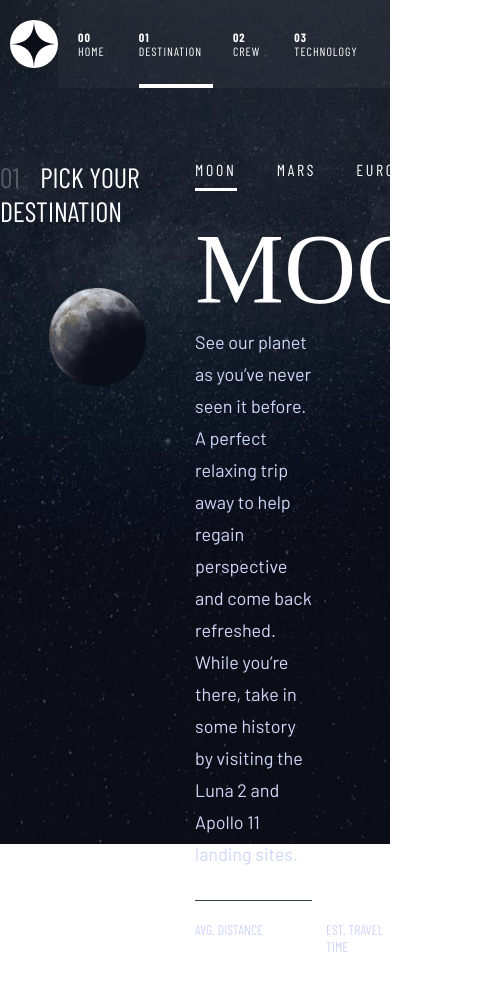
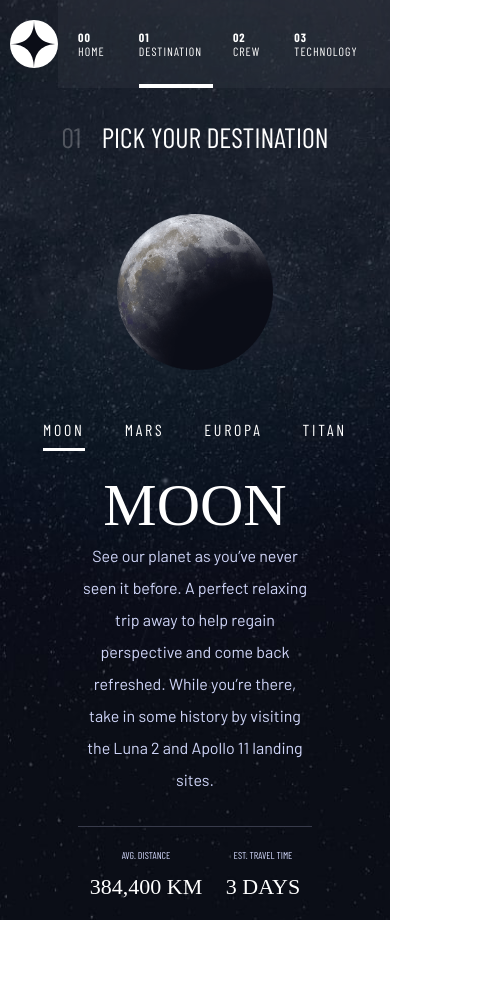
Before and after one commit to datodat/space_tourism_website, a React (Create React App) app: page /destination in a window 390 px wide. Shown: the top 990 px of the page, 501 px wide, since content can reach past the window. After the commit the page ends 920 px from the top, so only its background shows below. Built offline with nearby package versions, Linux system fonts and the light colour scheme; a web font is replaced by a local one.

Commit message:
feat: responsive destination page

```diff
--- a/src/App.css
+++ b/src/App.css
@@ -8,6 +8,7 @@
   margin: 0;
   padding: 0;
   box-sizing: border-box;
+  /* overflow: hidden; */
 }
 
 .container {
--- a/src/components/Destination/destination.css
+++ b/src/components/Destination/destination.css
@@ -1,6 +1,6 @@
 .destination {
   width: 100%;
-  height: 100vh;
+  min-height: 100vh;
 
   position: relative;
 
@@ -14,7 +14,7 @@
   top: 0;
   left: 0;
   width: 100%;
-  height: 100vh;
+  height: 100%;
   object-fit: cover;
   z-index: -1;
 }
@@ -122,3 +122,81 @@
   margin-top: 10px;
   color: var(--text2);
 }
+
+/* R E S P O N S I V E */
+
+@media (max-width: 1000px) {
+  .name-p {
+    font-size: 60px;
+  }
+  .description-p {
+    font-size: 16px;
+  }
+  .more-info-div div p:nth-child(1) {
+    font-size: 10px;
+  }
+  .more-info-div div p:nth-child(2) {
+    font-size: 22px;
+  }
+}
+
+/* Tablet */
+
+@media (max-width: 768px) {
+  .destination {
+    flex-direction: column;
+    align-items: center;
+    padding-top: 120px;
+  }
+  .destination > div {
+    width: 100% !important;
+  }
+  .destination-left img {
+    width: 40%;
+  }
+  .destination-right {
+    margin-top: 50px;
+    align-items: center !important;
+    text-align: center !important;
+    padding-bottom: 20px;
+  }
+  .more-info-div {
+    width: 60%;
+    justify-content: space-around !important;
+  }
+  .more-info-div div:nth-child(2) {
+    margin: 0 !important;
+  }
+}
+
+/* Mobile */
+
+@media (max-width: 375px) {
+  .destination {
+    padding-top: 100px;
+  }
+  .name-p {
+    font-size: 40px;
+  }
+  .description-p {
+    font-size: 12px;
+    line-height: 26px;
+  }
+  .destination-right ul li {
+    margin-left: 20px;
+  }
+  .more-info-div {
+    flex-direction: column !important;
+    align-items: center !important;
+    text-align: center !important;
+  }
+  .more-info-div div:nth-child(2) {
+    margin-top: 10px !important;
+  }
+  .more-info-div div p:nth-child(1) {
+    font-size: 8px;
+  }
+  .more-info-div div p:nth-child(2) {
+    font-size: 18px;
+  }
+}
--- a/src/components/Home/Home.jsx
+++ b/src/components/Home/Home.jsx
@@ -1,4 +1,5 @@
 import { useState } from 'react'
+import { NavLink } from 'react-router-dom';
 // Css
 import './home.css';
 // Background
@@ -36,9 +37,9 @@ const Home = () => {
         </p>
       </div>
       <div className='home-right'>
-        <button>
-          explore
-        </button>
+          <NavLink to='/destination'>
+            explore
+          </NavLink>
       </div>
     </div>
   )
--- a/src/components/Home/home.css
+++ b/src/components/Home/home.css
@@ -56,7 +56,7 @@
   color: var(--text1);
 }
 
-.home-right button {
+.home-right a {
   float: right;
   border: none;
   border-radius: 50%;
@@ -70,8 +70,12 @@
   cursor: pointer;
   margin: 0 60px 60px 0;
   transition: ease-in-out 0.2s;
+  text-decoration: none;
+  display: flex;
+  align-items: center;
+  justify-content: center;
 }
-.home-right button:hover {
+.home-right a:hover {
   outline: 60px solid rgba(255, 255, 255, 0.1);
 }
 
@@ -89,7 +93,7 @@
     margin-top: 10px;
   }
 
-  .home-right button {
+  .home-right a {
     width: 180px;
     height: 180px;
     font-size: 26px;
@@ -102,6 +106,7 @@
   .home {
     flex-direction: column;
     align-items: center;
+    justify-content: flex-start;
     text-align: center;
   }
 
@@ -123,15 +128,18 @@
     display: flex;
     justify-content: center;
   }
-  .home-right button {
-    margin: 100px 0 0;
+  .home-right a {
+    margin: 80px 0 0;
   }
-  .home-right button:hover {
+  .home-right a:hover {
     outline: 40px solid rgba(255, 255, 255, 0.1);
   }
 }
 
 @media (max-width: 375px) {
+  .home-left {
+    padding-top: 60px;
+  }
   .home-left p:nth-child(1) {
     font-size: 16px;
   }
@@ -143,12 +151,13 @@
     margin-top: 10px;
   }
 
-  .home-right button {
+  .home-right a {
     width: 140px;
     height: 140px;
     font-size: 22px;
+    margin-top: 40px;
   }
-  .home-right button:hover {
+  .home-right a:hover {
     outline: 20px solid rgba(255, 255, 255, 0.1);
   }
 }
```
